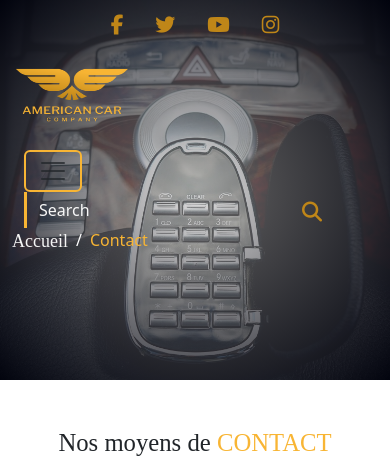
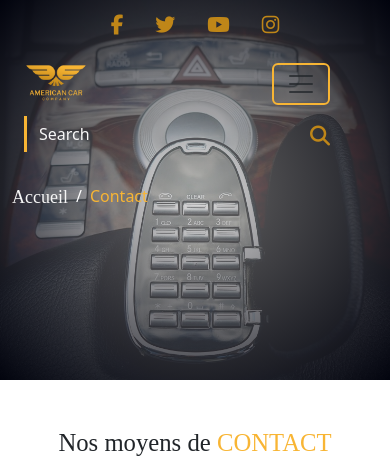
Before and after one commit to clairemetais/location_voiture, a PHP site: page /contact.php in a window 390 px wide. Shown: the top 460 px of the page. Run offline with PHP 8.4, Linux system fonts and the light colour scheme; some libraries are stand-ins or nearby versions.

Commit message:
responsive

```diff
--- a/contact.php
+++ b/contact.php
@@ -17,7 +17,7 @@
       <?php
         require_once("header.html")
       ?>
-        <nav aria-label="breadcrumb">
+        <nav class="pt-4 pt-md-0" aria-label="breadcrumb">
           <ol class="breadcrumb">
             <li class="breadcrumb-item"><a href="index.php">Accueil</a></li>
             <li class="breadcrumb-item active" aria-current="page">Contact</li>
--- a/fiche_actu.php
+++ b/fiche_actu.php
@@ -15,7 +15,7 @@
         <?php
           require_once("header.html")
         ?>
-        <nav aria-label="breadcrumb">
+        <nav class="pt-4 pt-md-0" aria-label="breadcrumb">
             <ol class="breadcrumb">
                 <li class="breadcrumb-item"><a href="index.php">Accueil</a></li>
                 <li class="breadcrumb-item"><a href="liste_actu.php">Liste actus</a></li>
--- a/fiche_voiture.php
+++ b/fiche_voiture.php
@@ -15,7 +15,7 @@
         <?php
           require_once("header.html")
         ?>
-          <nav aria-label="breadcrumb">
+          <nav class="pt-4 pt-md-0" aria-label="breadcrumb">
             <ol class="breadcrumb">
                 <li class="breadcrumb-item"><a href="index.php">Accueil</a></li>
                 <li class="breadcrumb-item"><a href="parc_collection.php">Voitures de collection</a></li>
--- a/header.html
+++ b/header.html
@@ -17,48 +17,57 @@
       </ul>
     </div>
   </nav>
-  <nav class="navbar navbar-expand-md bg-transparent main-nav">
+  <nav class="navbar navbar-expand-md bg-transparent main-nav pt-md-5">
+    <div class="container-fluid">
+      <div class="row w-100 align-items-center">
+        <div class="col-6 col-md-2 ">
           <a class="navbar-brand" href="index.php" title="page d'accueil">
-        <img src="img\logo.png" class="img-fluid" alt="american car" >
+              <img src="img\logo.png" class="img-fluid" alt="american car">
             </a>
+        </div>
+        <div class="col-6 text-end col-md-4 offset-md-1">
           <div class="container-fluid">
             <button class="navbar-toggler" type="button" data-bs-toggle="collapse" data-bs-target="#navbarSupportedContent"
               aria-controls="navbarSupportedContent" aria-expanded="false" aria-label="Toggle navigation">
               <span class="navbar-toggler-icon"></span>
             </button>
             <div class="collapse navbar-collapse" id="navbarSupportedContent">
-
               <ul class="navbar-nav me-auto mb-2 mb-lg-0">
                 <li class="nav-item pe-5">
-            <a class="nav-link active " aria-current="page" href="index.php"
+                  <a class="nav-link active" aria-current="page" href="index.php"
                     title="page d'accueil">Accueil</a>
                 </li>
                 <li class="nav-item dropdown pe-5">
-            <a class="nav-link dropdown-toggle " href="#" role="button" data-bs-toggle="dropdown"
+                  <a class="nav-link dropdown-toggle" href="#" role="button" data-bs-toggle="dropdown"
                     aria-expanded="false">
                     Parc
                   </a>
                   <ul class="dropdown-menu">
-              <li><a class="dropdown-item " href="parc_collection.php" title="voiture de collection">Voitures de
+                    <li><a class="dropdown-item" href="parc_collection.php" title="voiture de collection">Voitures de
                         collection</a></li>
-              <li><a class="dropdown-item " href="parc_actuel.php" title="voiture actuelle">Voitures actuelles</a></li>
+                    <li><a class="dropdown-item" href="parc_actuel.php" title="voiture actuelle">Voitures actuelles</a></li>
                   </ul>
                 </li>
                 <li class="nav-item pe-5">
-            <a class="nav-link " href="liste_actu.php" title="les actualités">Actualités</a>
+                  <a class="nav-link" href="liste_actu.php" title="les actualités">Actualités</a>
                 </li>
-
                 <li class="nav-item pe-5">
                   <a class="nav-link" href="contact.php" title="page de contact">Contact</a>
                 </li>
               </ul>
             </div>
-      <form class="d-flex " role="search">
-        <input class="form-control me-2 bg-transparent " type="search" placeholder="Search " aria-label="Search">
+          </div>
+        </div>
+        <div class="col-12 col-md-2 offset-md-3">
+          <form class="d-flex" role="search">
+            <input class="form-control me-2 bg-transparent" type="search" placeholder="Search" aria-label="Search">
             <button class="btn" type="submit"><i class="fa fa-search"></i></button>
           </form>
         </div>
+      </div>
+    </div>
   </nav>
+
 
   <div class="d-none d-md-block baseline ">
     <div>Conduisez en liberté</div>
--- a/index.php
+++ b/index.php
@@ -21,7 +21,7 @@
   </header>
   <main class="index">
     <section class="bg_index_presentation pt-5">
-      <div class="container-fluid">
+      <div class="container">
         <div id="carouselExampleIndicators" class="carousel slide ">
           <div class="carousel-indicators">
             <button type="button" data-bs-target="#carouselExampleIndicators" data-bs-slide-to="0" class="active"
--- a/liste_actu.php
+++ b/liste_actu.php
@@ -17,7 +17,7 @@
             <?php
         require_once("header.html")
          ?>
-            <nav aria-label="breadcrumb">
+            <nav class="pt-4 pt-md-0" aria-label="breadcrumb">
                 <ol class="breadcrumb">
                     <li class="breadcrumb-item"><a href="index.php">Accueil</a></li>
                     <li class="breadcrumb-item active" aria-current="page">Les actus</li>
--- a/parc_actuel.php
+++ b/parc_actuel.php
@@ -17,7 +17,7 @@
             <?php
         require_once("header.html")
         ?>
-            <nav aria-label="breadcrumb">
+            <nav class="pt-4 pt-md-0" aria-label="breadcrumb">
                 <ol class="breadcrumb">
                     <li class="breadcrumb-item"><a href="index.php">Accueil</a></li>
                     <li class="breadcrumb-item active" aria-current="page">Voitures actuelles</li>
--- a/parc_collection.php
+++ b/parc_collection.php
@@ -17,7 +17,7 @@
             <?php
                 require_once("header.html")
             ?>
-            <nav aria-label="breadcrumb">
+            <nav class="pt-4 pt-md-0" aria-label="breadcrumb">
                 <ol class="breadcrumb">
                     <li class="breadcrumb-item"><a href="index.php">Accueil</a></li>
                     <li class="breadcrumb-item active" aria-current="page">Voiture de collection</li>
--- a/styles/style.css
+++ b/styles/style.css
@@ -130,7 +130,6 @@ a.btn:hover::before {
 
 /* -------------------header ------------------*/
 header .navbar {
-    padding: 0;
     font-size: 18px;
     text-transform: uppercase;
 }
@@ -152,8 +151,14 @@ header .navbar-nav {
     margin: 0 auto;
 }
 header .navbar-brand img{
+    width:4rem;
+
+}
+@media screen and (min-width:768px){
+header .navbar-brand img{
     width:7.5rem;
     height:6rem;
+}
 }
 
 header .navbar-toggler{
```
Lines whose indentation alone changed are shown as unchanged.
